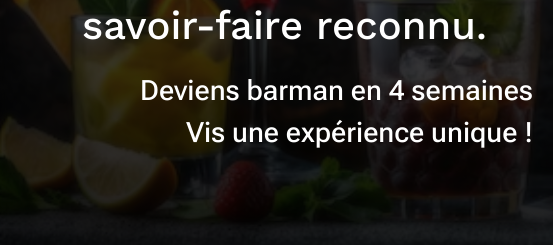
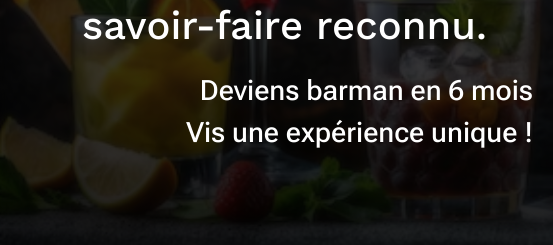
Before and after one commit to abraham-ay/skipper, a plain HTML site: page index.html in a window 1280 px wide. Shown: the part 466-711 px from the top of the page, 0-553 px from the left. Drawn offline with nearby package versions, Linux system fonts and the light colour scheme; grey boxes are pictures that could not be loaded; a script that the page names is missing.

Commit message:
Add files via upload

```diff
--- a/index.html
+++ b/index.html
@@ -27,6 +27,7 @@
   <link rel="stylesheet" href="bootstrap/css/bootstrap.css">
   <link rel="stylesheet" href="css/style.css">
 </head>
+<!--Section nav bar-->
 
 <body>
   <nav class="p-2 nav-style fixed-top navbar navbar-expand-lg bg-light-subtle">
@@ -58,7 +59,6 @@
   </nav>
 
   <!--Section whatsapp-->
-
   <section>
     <a href="http://wa.me/+2250712027771" class="whatsapp-float" target="_blank" rel="noopener" title="WhatsApp">
       <i class="fa-brands fa-whatsapp"></i>
@@ -80,7 +80,7 @@
           <h1 class="h1 py-lg-3 playwrite">Faites connaissance avec nos barmans certifiés, garants d’un savoir-faire
             reconnu.
           </h1>
-          <p class="h3 text-end">Deviens barman en 4 semaines</p>
+          <p class="h3 text-end">Deviens barman en 6 mois</p>
           <p class="h3 text-end">Vis une expérience unique !</p>
 
         </div>
@@ -114,9 +114,6 @@
       </div>
     </div>
   </section>
-
-
-
   <!--Section Nos qualité-->
   <section class="mb-5" data-aos="fade-up">
     <div class="container">
@@ -153,16 +150,12 @@
       </div>
     </div>
   </section>
-
-
-
-
+  <!--section formation-->
   <section class="">
     <div class="container">
 
       <h2 class="fw-bold h4 text-center fs-3 mb-5 text-info playwrite" id="offres" data-aos="fade-up"
         data-aos-duration="500">Une formation complète et pratique en:</h2>
-
       <div class="row">
         <!--col 1-->
         <div class="col-md-6 mb-3" data-aos="fade-up">
@@ -188,14 +181,11 @@
           </div>
         </div>
       </div>
-
     </div>
     </div>
     </div>
   </section>
-
   <!-- processus-->
-
   <section>
     <div class="containerd">
       <div class="imagesd">
@@ -204,7 +194,6 @@
         <img src="img/ok2.png" alt="">
         <img src="img/ok3.png" alt="">
       </div>
-
       <div class="text-contentd">
         <small class="highlight-text d-flex justify-content-center fs-3 mb-5">S'inscrire et suivre nos
           formations</small>
@@ -215,7 +204,6 @@
         <p>Les Séances de Formation barman sont accessibles depuis tous types de supports : téléphone (Android ou iOS),
           tablette ou encore ordinateur.
           Formez-vous quand vous le voulez depuis l'endroit que vous souhaitez.</p>
-
         <div class="btn-containerd">
           <a href="tel:+2250712027771" class="btn btn-outline-primary"><i class="fa fa-light fa-phone"></i> N'attendez
             plus, formez-vous !</a>
@@ -224,9 +212,6 @@
     </div>
     <script src="script.js"></script>
   </section>
-
-
-
   <!--presention du fondateur-->
   <section class="mb-5" id="" data-aos="fade-up">
     <div class="container text-center d-flex justify-content-center align-items-center flex-column">
@@ -240,7 +225,6 @@
         </p>
       </div>
   </section>
-
   <!--Section video-->
   <section class="mb-5" data-aos="fade-up">
     <div class="container">
@@ -255,7 +239,6 @@
       </div>
     </div>
   </section>
-
   <!--Hero section 3-->
   <section class="mb-5 bg-success p-5" data-aos="fade">
     <div class="container">
@@ -273,10 +256,6 @@
       </div>
     </div>
   </section>
-
-
-
-
   <!--section info-->
   <section id="contact" class="mb-5" data-aos="zoom-in">
     <div class="container">
@@ -343,7 +322,6 @@
   </footer>
   <script src="https://unpkg.com/aos@2.3.1/dist/aos.js"></script>
   <script src="bootstrap/js/bootstrap.bundle.js"></script>
-
   <script>
     AOS.init({
       duration: 1000,
```
